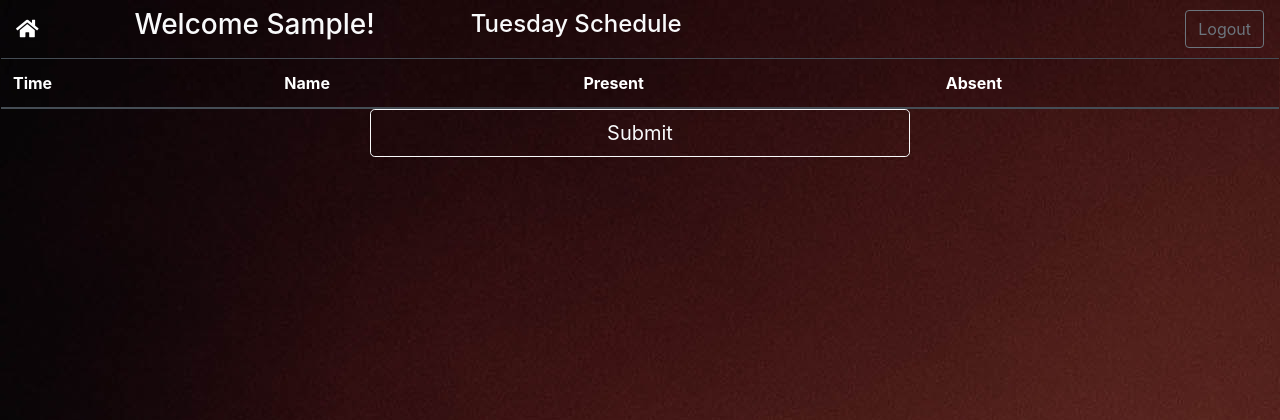
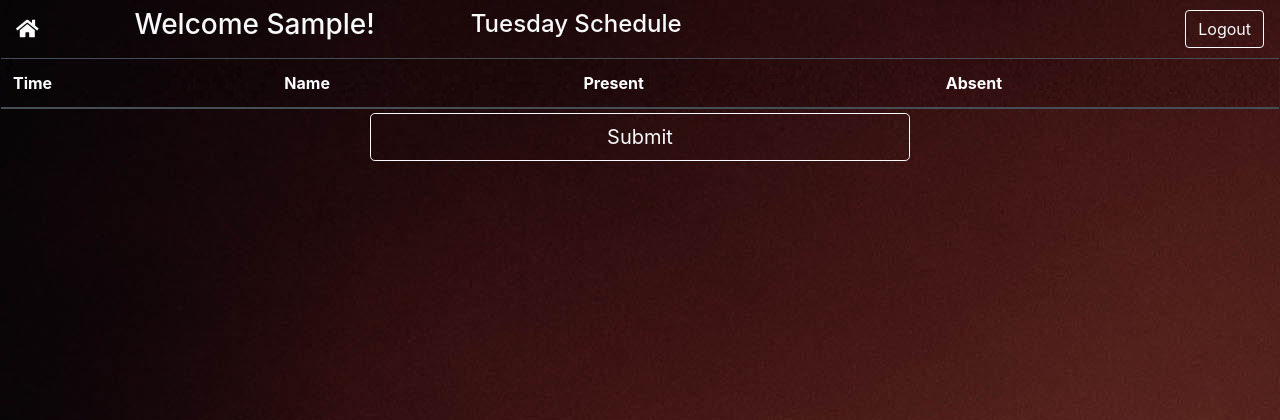
Before and after one commit to philbowden/sam_2.0, a Django app: page /teacher/1/ in a window 1280 px wide. Shown: the top 420 px of the page. Run offline with Django 3.2, Linux system fonts and the light colour scheme; a user stored in the database is signed in; tables that the repository leaves empty hold one stand-in row (values such as "Sample post"); lists and menus that the app fills with data are empty; some libraries are stand-ins or nearby versions.

```diff
--- a/sam_api/templates/admin.html
+++ b/sam_api/templates/admin.html
@@ -386,7 +386,7 @@
 {% block javascript %}
     <script>
         function buildTable(day) {
-            let time = ["3:00", "3:30", "4:00", "4:30", "5:00", "5:30", "6:00", "6:30", "7:00", "7:30", "8:00", "8:30"];
+            let time = ["12:00","12:30","1:00","1:30","2:00","2:30", "3:00", "3:30", "4:00", "4:30", "5:00", "5:30", "6:00", "6:30", "7:00", "7:30", "8:00", "8:30"];
             teacherId = $("#selectTeacher").val();
 
             $.ajax({
@@ -402,7 +402,7 @@
                     let html = "<tbody id='body'><tr> <th class='text-center'>Time</th> <th class='text-center'>Name</th>" +
                         " <th id='lesson1' class='text-center'>Lesson 1</th> <th id='lesson2' class='text-center'>Lesson 2</th>" +
                         " <th id='lesson3' class='text-center'>Lesson 3</th> <th id='lesson4' class='text-center'>Lesson 4</th>" +
-                        "<th id='lesson5' class=' showHideColumn text-center'></th></tr>";
+                        "<th id='lesson5'></th></tr>";
 
                     for (let t = 0; t < time.length; t++) {
                         html += "<tr class='studentRow'><td class='text-center'>" + time[t] + "</td><div class='dropdown'><td class='text-center studentName' >" +
@@ -424,7 +424,7 @@
                         html += ("</button><ul class='dropdown-menu'><li><a class='dropdown-item' href='#addStudentModal' data-toggle='modal' data-target='#addStudentModal'>" +
                             "Add Student</a></li><li><a class='dropdown-item' href='#dropStudentModal' data-toggle='modal' data-target='#dropStudentModal'>Drop Student</a></li>" +
                             "<li><a class='dropdown-item' href='#addStudentModal' data-toggle='modal' data-target='#addStudentModal'>Change Student</a>" +
-                            "</li></ul></td></div><td></td><td></td><td></td><td></td><td class='showHideColumn'></td>");
+                            "</li></ul></td></div><td></td><td></td><td></td><td></td><td></td>");
                     }
                     tbody.replaceWith(html + '</tbody>');
 
--- a/sam_api/templates/teacher.html
+++ b/sam_api/templates/teacher.html
@@ -28,7 +28,7 @@
     <div class="collapse navbar-collapse" id="navbarSupportedContent">
         <ul class="navbar-nav ml-auto">
             <li class="nav-item">
-                <a class="btn btn-outline-secondary" href="{% url 'logout' %}">Logout</a>
+                <a class="btn btn-outline-light" href="{% url 'logout' %}">Logout</a>
             </li>
         </ul>
     </div>
@@ -39,10 +39,10 @@
         <table class="table table-dark m-0">
             <thead class="teachernav">
             <tr>
-            <th class="header" scope="col">Time</th>
-            <th class="header" scope="col">Name</th>
-            <th class="header" scope="col">Present<br></th>
-            <th class="header" scope="col">Absent</th>
+                <th class="header font-weight-bold" scope="col">Time</th>
+                <th class="header font-weight-bold" scope="col">Name</th>
+                <th class="header font-weight-bold" scope="col">Present<br></th>
+                <th class="header font-weight-bold" scope="col">Absent</th>
             </tr>
             </thead>
             <tbody>
@@ -50,7 +50,7 @@
             {% for student in students %}
 
                 <tr>
-            <th scope="row">{{ student.time }}</th>
+                <th scope="row"><bold>{{ student.time }}</bold></th>
                 <td hidden>
 
                 </td>
@@ -69,19 +69,16 @@
             {% endfor %}
             </tbody>
         </table>
-    <div class="container mt-0">
+        <div class="container mt-1">
             <div class="row">
                 <div class="col col-3"></div>
                 <div class="col col-6">
-                <input class="btn btn-outline-light btn-lg btn-block" id="attendance_update" type="submit" value="Submit">
+                    <input class="btn btn-outline-light btn-lg btn-block" id="attendance_update" type="submit"
+                           value="Submit">
                 </div>
                 <div class="col col-3"></div>
             </div>
         </div>
-
-
-
-
     </form>
 
 </div>
```
Also changed, not shown: sam_api/static/js/lessonDates.js (+13 -38 lines), sam_api/templates/login.html (+7 -6 lines). Lines whose indentation alone changed are shown as unchanged.
